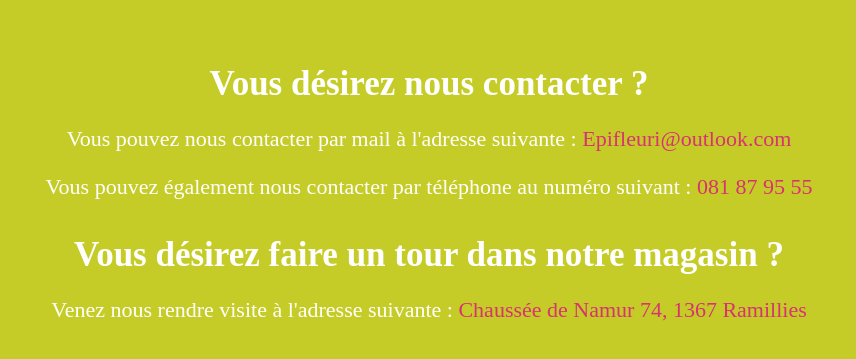
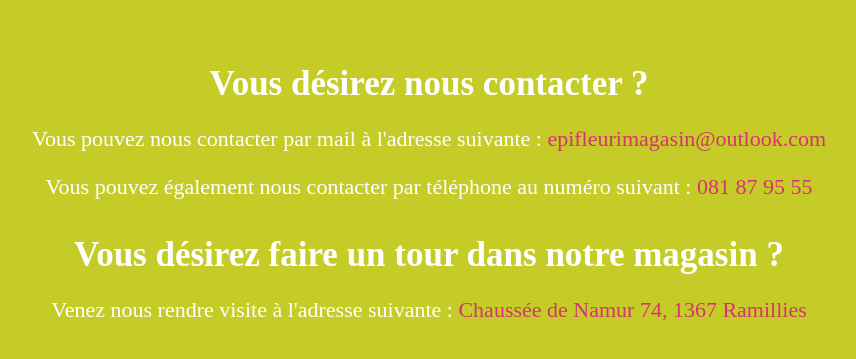
Before and after one commit to Frivox1/epifleuri, a Flask app: page /informations in a window 1280 px wide. Shown: the part 620-979 px from the top of the page, without its empty margins (211-1067 px from the left). Run offline with Flask 3, Linux system fonts and the light colour scheme; some libraries are stand-ins or nearby versions; some web fonts are replaced.

Commit message:
update adresse mail

```diff
--- a/app/templates/informations.html
+++ b/app/templates/informations.html
@@ -5,7 +5,7 @@
 </section>
 
 <h3>Vous désirez nous contacter ?</h3>
-<p>Vous pouvez nous contacter par mail à l'adresse suivante : <a href="mailto:Epifleuri@outlook.com">Epifleuri@outlook.com</a></p>
+<p>Vous pouvez nous contacter par mail à l'adresse suivante : <a href="mailto:epifleurimagasin@outlook.com">epifleurimagasin@outlook.com</a></p>
 <p>Vous pouvez également nous contacter par téléphone au numéro suivant : <a href="tel:+3281879555">081 87 95 55</a></p>
 
 <h3>Vous désirez faire un tour dans notre magasin ?</h3>
```
